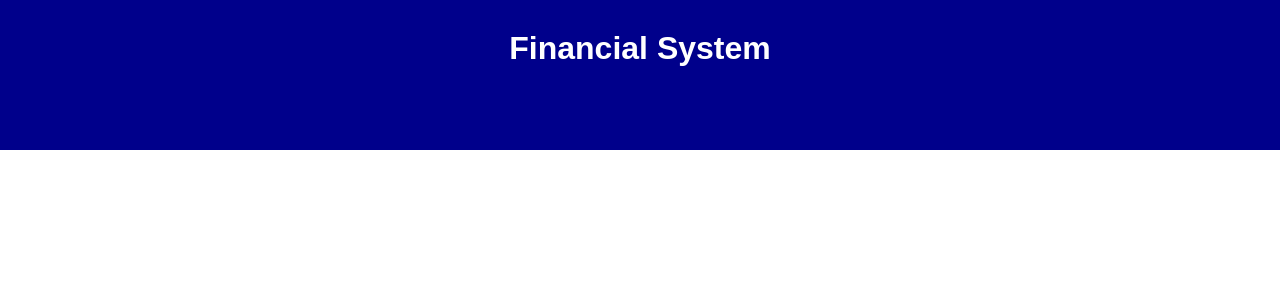
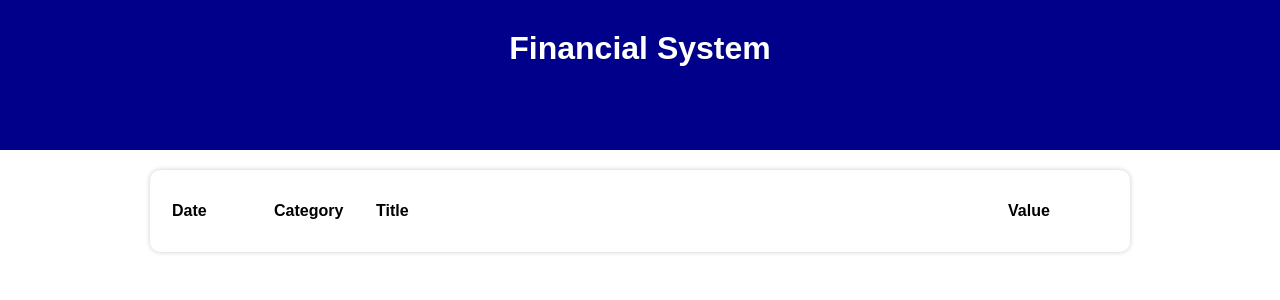
Before and after one commit to yThiagoFS/financial_system, a React (Create React App) app: page / in a window 1280 px wide. Shown: the top 300 px of the page. Built offline with nearby package versions, Linux system fonts and the light colour scheme.

Commit message:
tring to render the items data

```diff
--- a/src/App.tsx
+++ b/src/App.tsx
@@ -6,13 +6,15 @@ import { Item } from "./types/Item"
 import { categories } from "./data/categories"
 import { items } from "./data/items"
 import { getCurrentMonth, filterListByMonth } from "./helpers/dateFilter"
+
+import { TableArea } from './components/TableArea'
 const App = () => {
   const [list, setList] = useState(items)
   const [filteredList, setFilteredList] =  useState<Item[]>([])
   const [currentMonth, setCurrentMonth] = useState(getCurrentMonth())
-  console.log(typeof currentMonth)
   useEffect(() => {
     setFilteredList(filterListByMonth(list, currentMonth))
+    console.log(filteredList)
   }, [currentMonth, list])
 
   return (
@@ -28,6 +30,7 @@ const App = () => {
         {/* Insert informations */}
 
         {/* Items table */}
+       <TableArea list={filteredList}/>
       </SC.Body>
     </SC.Container>
   );
--- /dev/null
+++ b/src/components/TableArea/index.tsx
@@ -0,0 +1,29 @@
+import * as SC from "./styles"
+import { Item } from '../../types/Item'
+interface TableAreaProps  {
+    list: Item[]
+}
+export const TableArea = (props: TableAreaProps) => {
+    return(
+        <SC.Table>
+            <thead>
+                <tr>
+                    <SC.TableHeadColumn width={100}>Date</SC.TableHeadColumn>
+                    <SC.TableHeadColumn width={100}>Category</SC.TableHeadColumn>
+                    <SC.TableHeadColumn>Title</SC.TableHeadColumn>
+                    <SC.TableHeadColumn width={100}>Value</SC.TableHeadColumn>
+                </tr>
+            </thead>
+            <tbody>
+                {props.list.map((item, index) =>(
+                    <tr key={index}>
+                        <td>{item.title}</td>
+                        <td></td>
+                        <td></td>
+                        <td></td>
+                    </tr>
+                ))}
+            </tbody>
+        </SC.Table>
+    )
+}
--- /dev/null
+++ b/src/components/TableArea/styles.ts
@@ -0,0 +1,16 @@
+import styled from "styled-components"
+
+export const Table = styled.table`
+    width:100%;
+    background-color:#fff;
+    padding:20px;
+    margin-top:20px;
+    box-shadow:0 0 5px #ccc;
+    border-radius:10px;
+`
+export const TableHeadColumn = styled.th<{width?: number}>`
+    width: ${props => props.width ? `${props.width}px` : 'auto'};
+    padding:10px 0;
+    text-align:left;
+
+`
```
